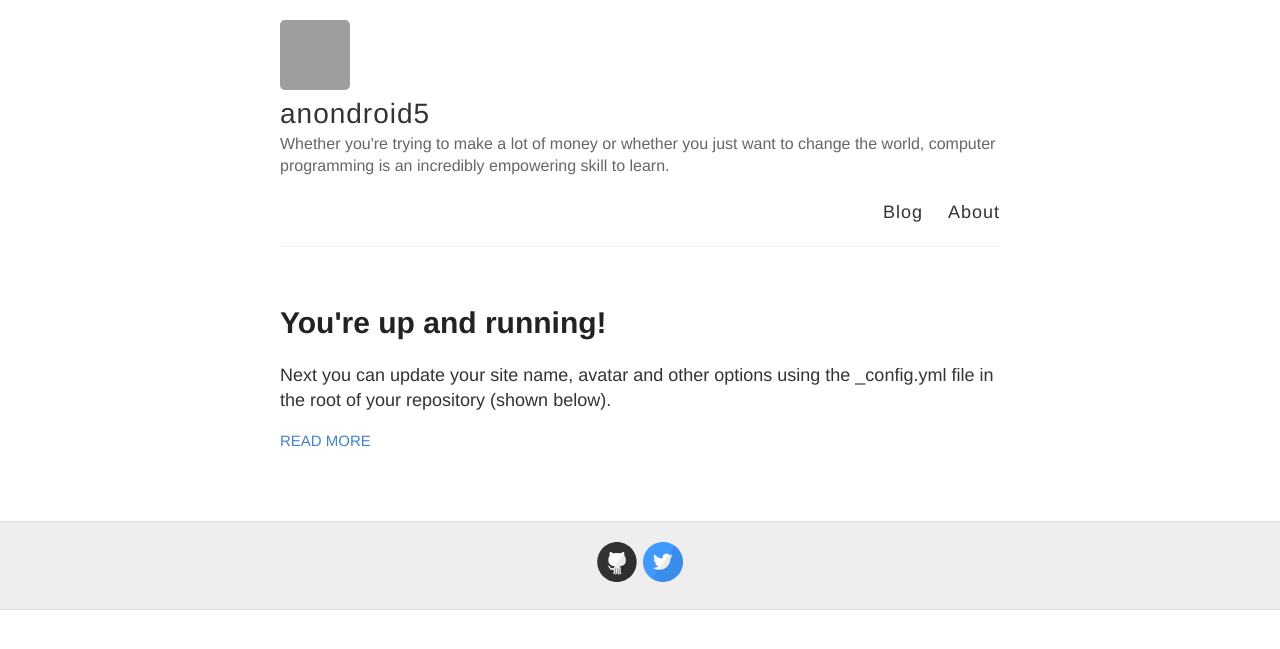
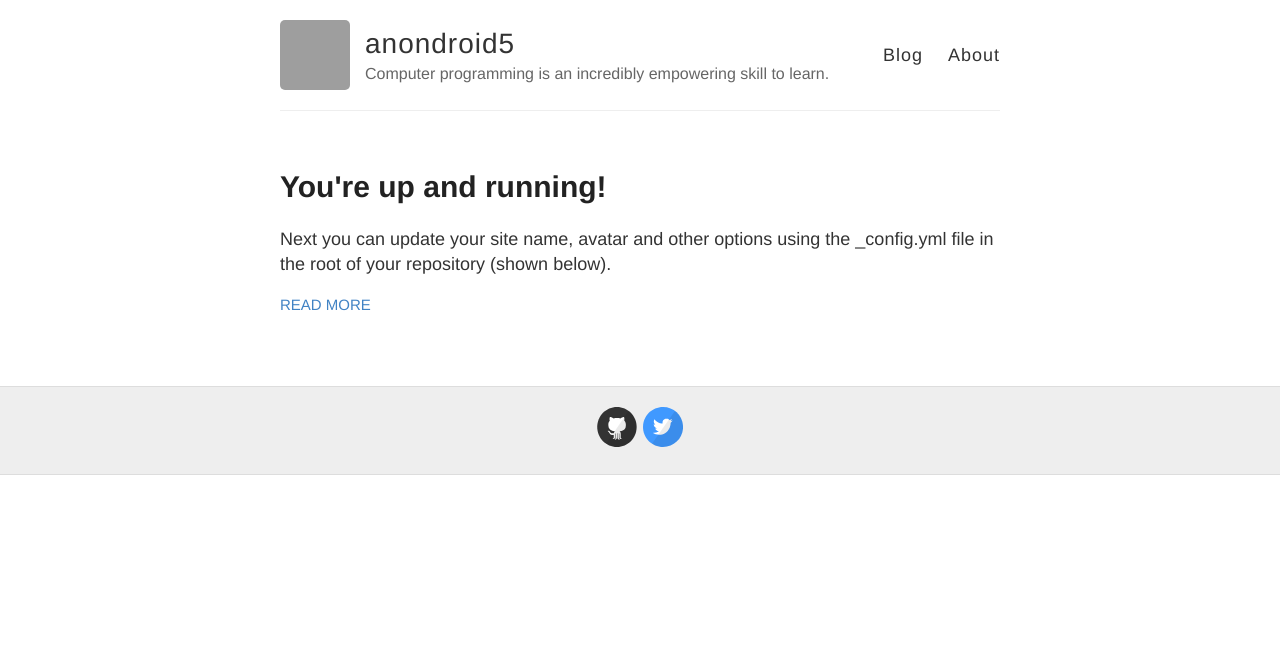
Before and after one commit to The-Actual-Damien/nondroid5-jeckyll, a Jekyll site: the page built from index.html, in a window 1280 px wide. Shown: the top 649 px of the page. Built offline with Jekyll 4.4.1, drawn with Linux system fonts in a browser that asks for light colours; Markdown is read by kramdown in place of the engine named in the settings; grey boxes are pictures that could not be loaded.

Commit message:
Update _config.yml

```diff
--- a/_config.yml
+++ b/_config.yml
@@ -6,7 +6,7 @@
 name: anondroid5
 
 # Short bio or description (displayed in the header)
-description: Whether you're trying to make a lot of money or whether you just want to change the world, computer programming is an incredibly empowering skill to learn.
+description: Computer programming is an incredibly empowering skill to learn.
 
 # URL of your avatar or profile pic (you could use your GitHub profile pic)
 avatar: https://avatars1.githubusercontent.com/u/5197882
```
